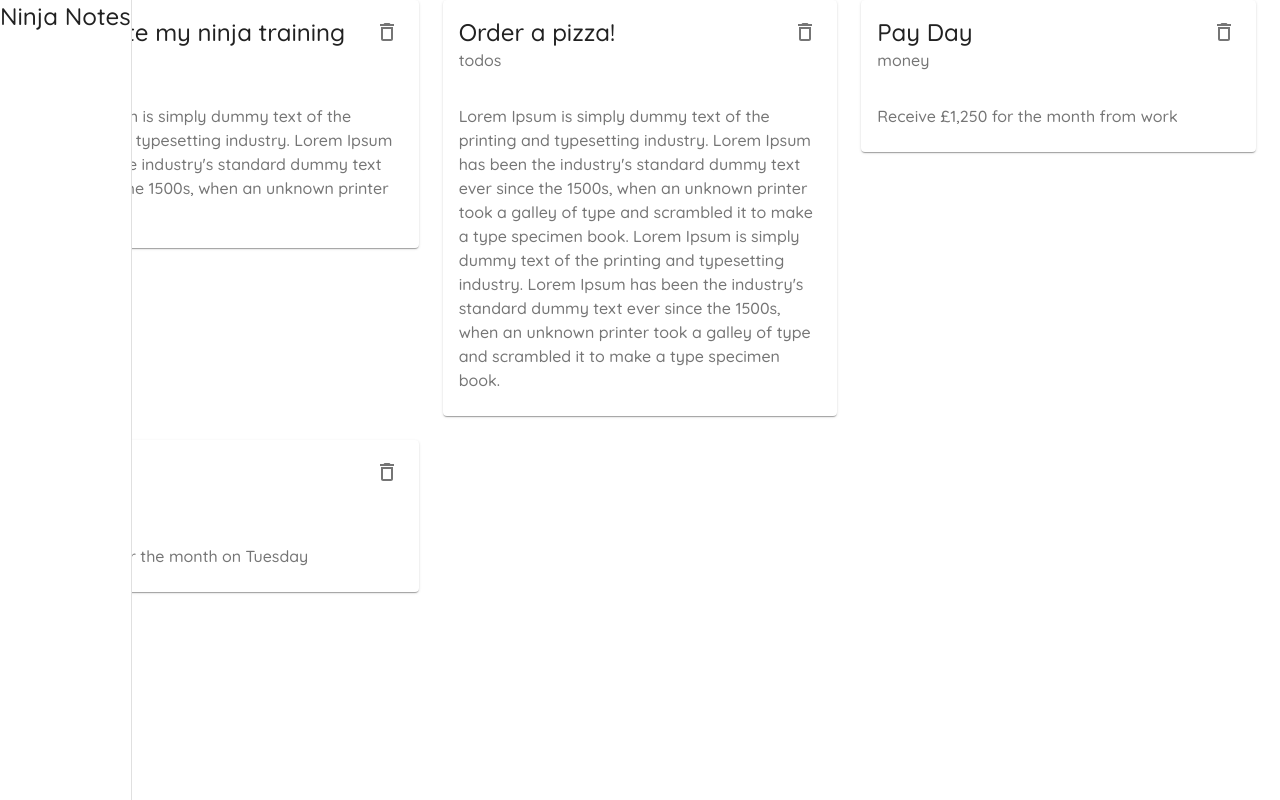
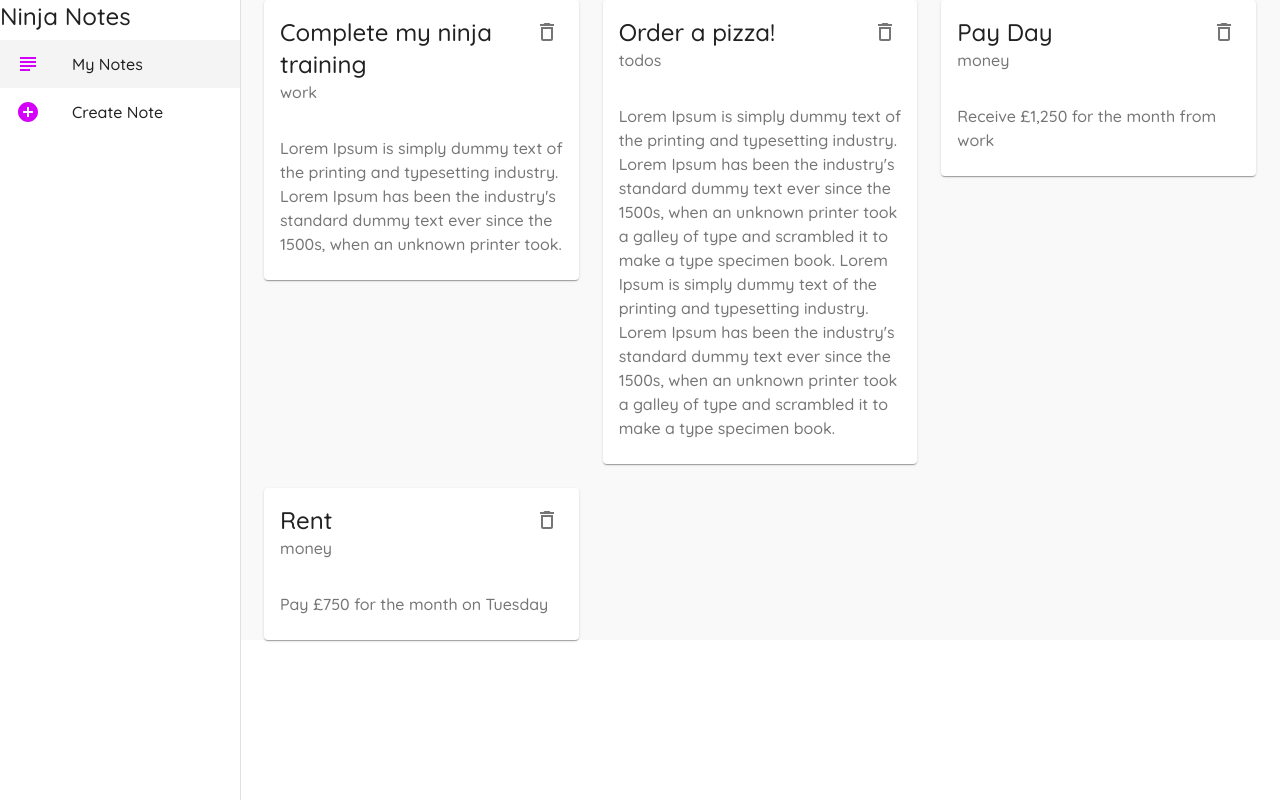
Before and after one commit to Sulaiman451/Material-UI-Tutorial, a React (Create React App) app: page / in a window 1280 px wide. Built offline with nearby package versions, Linux system fonts and the light colour scheme; data requests are answered from the project's data file.

Commit message:
Create list in side drawer

```diff
--- a/src/components/Layout.js
+++ b/src/components/Layout.js
@@ -2,6 +2,12 @@
 import React from "react";
 import Drawer from "@material-ui/core/Drawer";
 import Typography from "@material-ui/core/Typography";
+import List from "@material-ui/core/List";
+import ListItem from "@material-ui/core/ListItem";
+import ListItemIcon from "@material-ui/core/ListItemIcon";
+import ListItemText from "@material-ui/core/ListItemText";
+import { AddCircleOutlined, SubjectOutlined } from "@material-ui/icons";
+import { useHistory, useLocation } from "react-router";
 
 const drawerWidth = 240;
 
@@ -19,10 +25,28 @@
   root: {
     display: "flex",
   },
+  active: {
+    background: "#f4f4f4",
+  },
 });
 
 export default function Layout({ children }) {
-  const classes = useStyles;
+  const classes = useStyles();
+  const history = useHistory();
+  const location = useLocation();
+
+  const menuItems = [
+    {
+      text: "My Notes",
+      icon: <SubjectOutlined color="secondary" />,
+      path: "/",
+    },
+    {
+      text: "Create Note",
+      icon: <AddCircleOutlined color="secondary" />,
+      path: "/create",
+    },
+  ];
 
   return (
     <div className={classes.root}>
@@ -38,6 +62,23 @@
         <div>
           <Typography variant="h5">Ninja Notes</Typography>
         </div>
+
+        {/* List/links */}
+        <List>
+          {menuItems.map((item) => (
+            <ListItem
+              button
+              key={item.text}
+              onClick={() => history.push(item.path)}
+              className={
+                location.pathname === item.path ? classes.active : null
+              }
+            >
+              <ListItemIcon>{item.icon}</ListItemIcon>
+              <ListItemText primary={item.text} />
+            </ListItem>
+          ))}
+        </List>
       </Drawer>
 
       <div className={classes.page}>{children}</div>
```
